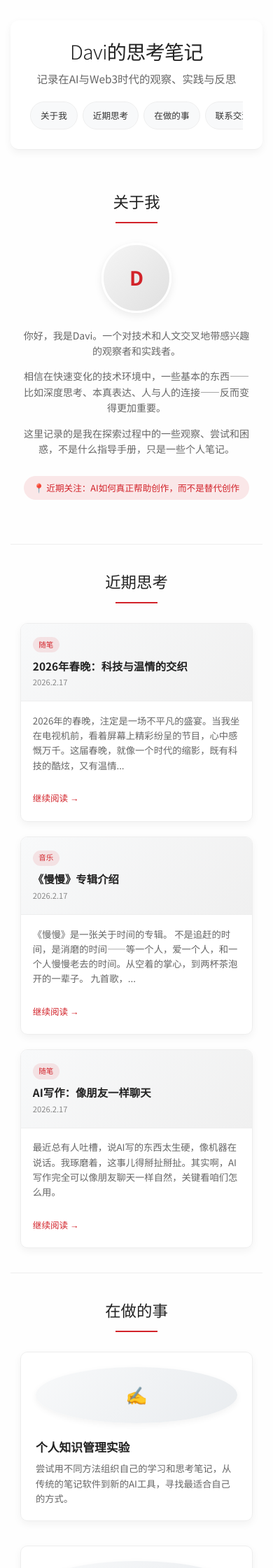
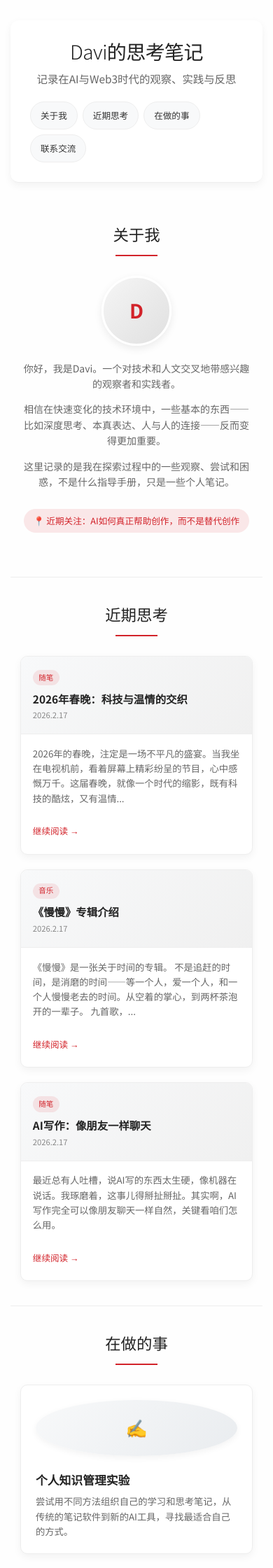
Before and after one commit to x2it/chat, a Jekyll site: the page built from blog.html, in a window 390 px wide. Shown: the top 2240 px of the page at 70% size. Built offline with Jekyll 4.4.1, drawn with Linux system fonts in a browser that asks for light colours.

Commit message:
更新 style.css

```diff
--- a/assets/css/style.css
+++ b/assets/css/style.css
@@ -75,13 +75,20 @@ h1, .site-title, .blog-title {
 .nav-tabs {
     display: flex;
     justify-content: center;
-    flex-wrap: nowrap;
-    overflow-x: auto;
+    flex-wrap: wrap;        /* 允许换行，避免左滑右滑 */
     gap: 0.5rem;
     padding-bottom: 0.5rem;
     -webkit-overflow-scrolling: touch;
 }
-@media (max-width: 768px) { .nav-tabs { justify-content: flex-start; } }
+@media (max-width: 768px) {
+    .nav-tabs {
+        justify-content: flex-start;  /* 窄屏左对齐更紧凑 */
+    }
+    .nav-tab {
+        padding: 0.5rem 1rem;
+        font-size: 0.9rem;
+    }
+}
 .nav-tab {
     color: var(--text-primary);
     text-decoration: none;
@@ -763,7 +770,13 @@ input[type=range]::-webkit-slider-thumb:active { background: var(--primary-color
     border-radius: 12px;
     border: 1px solid var(--gray-border);
 }
-@media (max-width: 480px) { .footer-links { gap: 1rem; padding: 1.2rem; } }
+@media (max-width: 480px) {
+    .footer-links { gap: 1rem; padding: 1.2rem; }
+    .footer-link {
+        min-width: 80px;        /* 减小最小宽度，适应窄屏 */
+        padding: 0.5rem 0.8rem;
+    }
+}
 .footer-link {
     color: var(--text-primary);
     text-decoration: none;
@@ -782,7 +795,9 @@ input[type=range]::-webkit-slider-thumb:active { background: var(--primary-color
     background: white;
     border: 1px solid var(--gray-border);
 }
-@media (max-width: 480px) { .footer-link { font-size: 0.95rem; padding: 0.5rem 1rem; min-width: 90px; flex: 1; } }
+@media (max-width: 480px) {
+    .footer-link { font-size: 0.95rem; padding: 0.5rem 1rem; min-width: 90px; flex: 1; }
+}
 .footer-link:hover {
     color: var(--primary-color);
     background: rgba(210,35,42,0.05);
```
